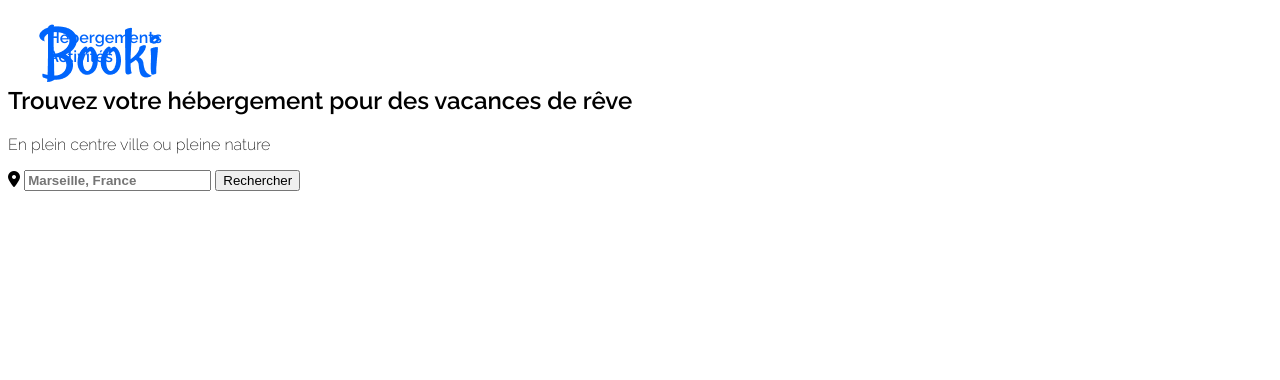
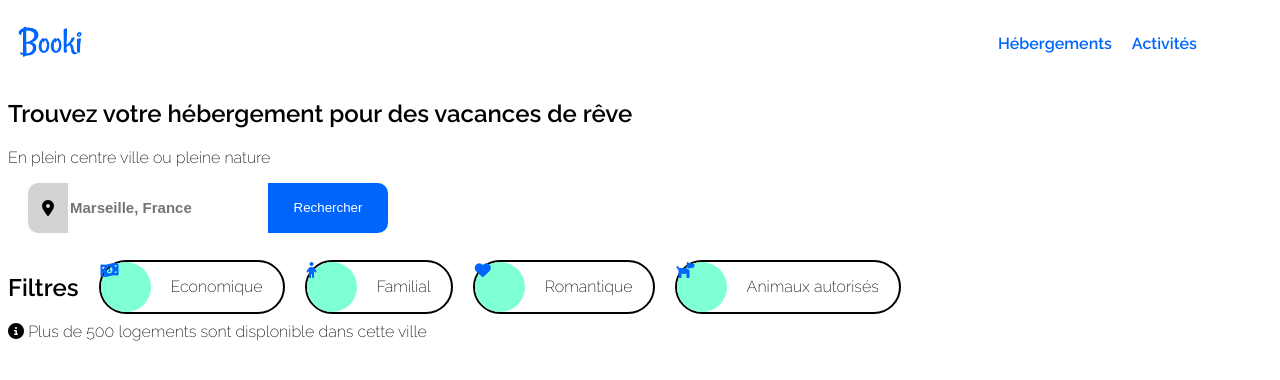
Before and after one commit to Aliksssss/alisackvannavong_2_170222, a plain HTML site: page index.html in a window 1280 px wide. Drawn offline with Linux system fonts and the light colour scheme.

Commit message:
feat: header

```diff
--- a/index.html
+++ b/index.html
@@ -15,52 +15,94 @@
     <nav class="nav">
     <!---logo---->
         <div class="logo">
-        <img src ="img/Booki.png" alt="logo Booki">
+            <img src ="img/Booki.png" alt="logo Booki" class="img_logo">
+        <!--figure-->
         </div>
-    <div>
+             <div class="nav-bar">
     <!--barre de navigation-->
-            <ul class="nav-bar">
-                <li class="item-nav">
+                 <ul>
+                    <li>
                         <a href="#">Hébergements</a></li>
-                <li class="item-nav">
+                    <li>
                         <a href="#">Activités</a></li>
                 </ul>
             </div>
     </nav>
  </header>
 
-<section class="filtre">
+<section>
      <!--titre -->
+     <div>
         <h1 class="titre">Trouvez votre hébergement pour des vacances de rêve</h1>
             <p>En plein centre ville ou pleine nature</p>
-
-    <div class="search-bar">
-        <!--icone et barre de recherche-->
-        <i class="fa-solid fa-location-dot"></i>
-        <input class="champ" type="text" placeholder="Marseille, France ">
-        <input class="bouton" type="button" value ="Rechercher">
         </div>
 
-    <div class="icones-rech">
+        <div class="research">
+        <!--icone et barre de recherche-->
+            <div class="research-icons"><i class="fa-solid fa-location-dot"></i></div>
+               <div><input class="research-bar" type="search" placeholder="Marseille, France "></div>
+                <div><input class="research-button" type="button" value ="Rechercher"></div>
+        </div>
+
+            <!--filtre-->
+            <div class="menu-filtre">
+                <div class="titre-filtre"><h2>Filtres</h2></div>
+
+            <div class="filtre-icons">
+                <i class="fa-solid fa-money-bill-1-wave icons"></i>
+                <div class="txt-icons">Economique</div>
+            </div>
+
+            <div class="filtre-icons">
+                 <i class="fa-solid fa-child icons"></i>
+                <div class="txt-icons">Familial</div>
+            </div>
+
+            <div class="filtre-icons">
+                <i class="fa-solid fa-heart icons"></i>
+                <div class="txt-icons">Romantique</div>
+            </div>
+
+            <div class="filtre-icons">
+                <i class="fa-solid fa-dog icons"></i>
+                <div class="txt-icons">Animaux autorisés</div>
+            </div>
+        </div>
+
+
+        <div class="info">
+            <div class="info-para">
+            <i class="fa-solid fa-circle-info"></i> Plus de 500 logements sont displonible dans cette ville</div>
 
         </div>
 
-    <div class="icone-filtre">
-
-    </div>
-
-    <p></p>
 </section>
-
 
 <!-- carte hebergement & populaire-->
 <section class="heberg">
+<!-- titre pour chaque section-->
+    <div class="item-heberg">
 
-    <div class="item-heberg">
     </div>
+        <article class="cards"></article>
 
+        <article class="cards"></article>
+
+        <article class="cards"></article>
+
+        <article class="cards"></article>
+
+        <article class="cards"></article>
+
+        <article class="cards"></article>
 
     <div class="item-pop">
+
+        <article></article>
+
+        <article></article>
+
+        <article></article>
 
     </div>
 
@@ -86,7 +128,7 @@
 
 </section>
 
-<footer>
+<footer class="foot">
 
 
 
--- a/style.css
+++ b/style.css
@@ -10,53 +10,157 @@ a{
     font-style: normal;
 }
 
-header{
-    width: 100%;
-}
+
 
 a:hover{
     text-decoration: none;
-    color: teal;
+    color: violet;
     font-weight: bold;
 
 }
 
 a:active{
-   background-color: black;
+    background-color: red;
+
 }
 
-.nav-bar{
-    display: 100%;
-    flex-direction:row;
-    justify-content: center;
-    margin: auto;
-    text-decoration: none;
-    list-style: none;
-}
 
-.item-nav{
-    text-decoration: none;
-    color: #0065FC;
-    font-weight: bold;
+.nav{
+  display: flex;
+  width: 100%;
+  justify-content: space-between;
+  top: 0px;
+
 
 
 }
 
-.champ{
+nav ul{
+    list-style-type: none;
+    display: flex;
+    width: 300px;
+}
+
+nav ul li{
+    display: flex;
+    flex-direction: row;
     color: #0065FC;
+    font-weight: bold;
+    padding: 10px;
+
+}
+
+nav a{
+    display: block;
+    text-decoration: none
+
+}
+
+.logo{
+    padding:10px;
+
+}
+
+.img_logo{
+    width: 100px;
+    margin: auto;
+}
+
+.search-bar{
+    font-size: 20px;
+}
+
+/*barre de recherche*/
+
+.titre{
     font-weight: bold;
 }
 
-.logo {
-    flex-grow:1;
-    width: 20px;
-    height: 20px;
-    padding-left: 30px;
+.research{
+    display: flex;
+    justify-content: center;
+    width: 400px;
+    border-radius: 15px;
+
 }
 
-.filtre-titre {
+.research-icons{
+    height: 50px;
+    width: 40px;
+    background-color: lightgray;
+    display: flex;
+    justify-content: center;
+    align-items: center;
+    border-radius: 10px 0 0 10px;
+    color: black;
+
+
+}
+
+.research-bar{
+    height: 50px;
+    width: 200px;
+    font-size: 15px;
     color: black;
     font-weight: bold;
-    font-size: 20px;
-    text-align: left;
+    display: flex;
+    justify-content: center;
+    border: none;
+    border-radius: 0 10px 0 10px;
 }
+
+.research-button{
+    height: 50px;
+    width: 120px;
+    border: none;
+    background-color: #0065FC;
+    display: flex;
+    justify-content: center;
+    color: white;
+    cursor: pointer;
+    border-radius: 0 10px 10px 0;
+}
+
+/*Filtres*/
+
+.menu-filtre{
+    display: flex;
+    align-items: center;
+    margin-top: 20px;
+
+}
+.titre-filtre{
+    margin-right: 20px;
+}
+
+.filtre-icons{
+    border: 2px solid black;
+    height: 50px;
+    border-radius: 30px;
+    margin-right: 20px;
+    justify-content: space-between;
+    display: flex;
+
+}
+
+.icons{
+    border-radius: 50px;
+    height: 50px;
+    width: 50px;
+    color: #0065FC;
+    background-color: aquamarine;
+    display: flex;
+    align-items: center;
+    justify-content: center;
+
+}
+
+.txt-icons{
+    display: flex;
+    justify-content: space-between;
+    padding: 15px;
+    height: 50px;
+    padding-left: 20px;
+    padding-right: 20px;
+    border-radius: 0 25px 25px 0;
+}
```
Lines whose indentation alone changed are shown as unchanged.
